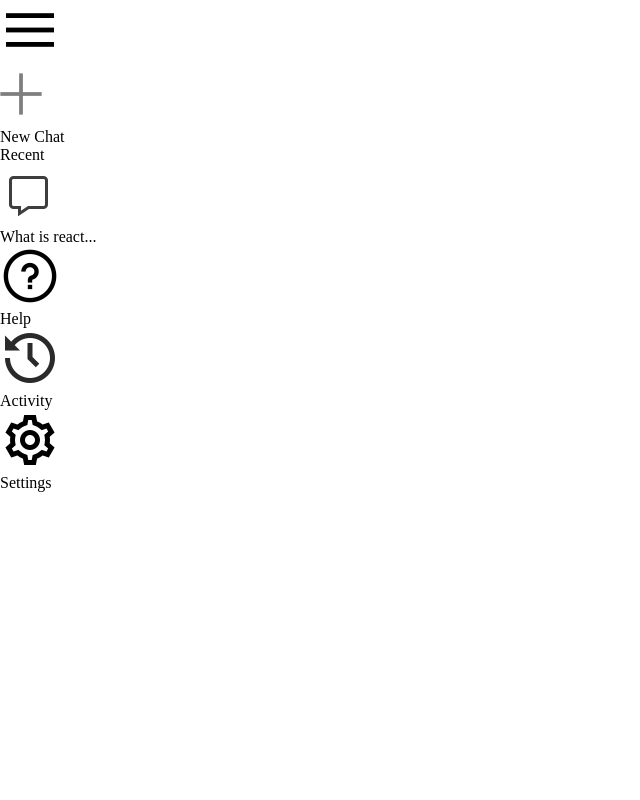
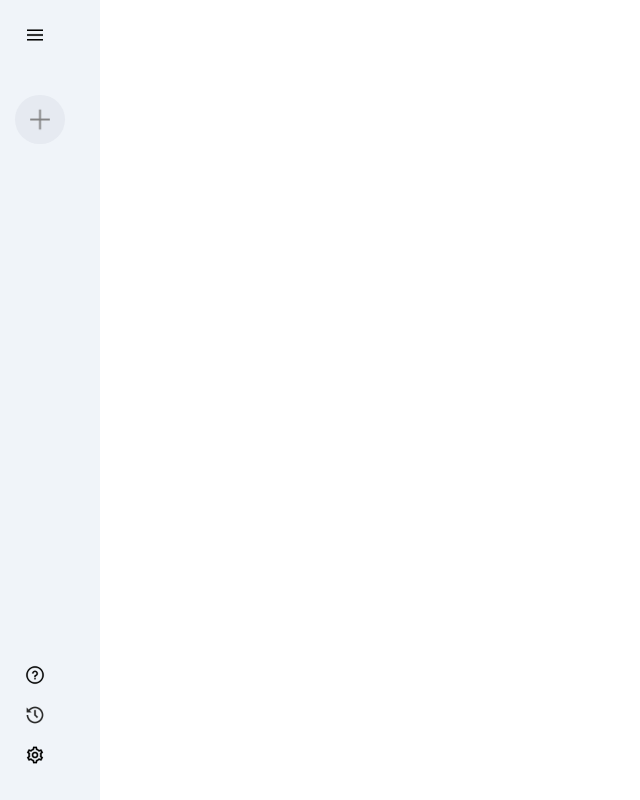
Before and after one commit to vandanabhakuni/Gemini-Clone, a React (Vite) app in the folder frontend/: page / in a window 1280 px wide. Shown: the whole page, without its empty margins (0-640 px from the left). Built offline with nearby package versions, Linux system fonts and the light colour scheme.

Commit message:
first commit

```diff
--- a/frontend/src/components/Sidebar/Sidebar.jsx
+++ b/frontend/src/components/Sidebar/Sidebar.jsx
@@ -1,36 +1,39 @@
-import React from 'react'
-import './Sidebar.css'
-import {assets} from '../../assets/assets'
+import React, { useState } from 'react'
+import { assets } from '../../assets/assets'
 
 const Sidebar = () => {
+
+    const [extended, setExtended] = useState(false)
     return (
-    <div className='sidebar'>
+        <div className='py-[25px] px-[15px] box-border min-h-[100vh] inline-flex flex-col justify-between bg-[#f0f4f9]'>
             <div className="top">
-        <img className='menu' src={assets.menu_icon} alt="" />
-        <div className="new-chat">
-            <img src={assets.plus_icon} alt="" />
-            <p>New Chat</p>
+                <img onClick={()=> setExtended(prev=>!prev)} className='w-[20px] block ml-[10px] cursor-pointer' src={assets.menu_icon} alt="" />
+                <div className='mt-[50px] inline-flex items-center gap-[10px] py-[10px] px-[15px] bg-[#e6eaf1] rounded-[50px] font-[14px] font-gray-700 cursor-pointer'>
+                    <img className='w-[20px]' src={assets.plus_icon} alt="" />
+                    {extended ? <p>New Chat</p> : null}
                 </div>
-        <div className="recent">
-            <p className="recent-title">Recent</p>
-            <div className="recent-entry">
-                <img src={assets.message_icon} alt="" />
+                {extended
+                    ? <div className='flex flex-col'>
+                        <p className='mt-[30px] mb-[20px] '>Recent</p>
+                        <div className='flex items-start gap-[10px] p-[10px] pr-[40px] rounded-[50px] text-[#282828] cursor-pointer hover:bg-[#e2e6eb]'>
+                            <img className='w-[20px]' src={assets.message_icon} alt="" />
                             <p>What is react...</p>
                         </div>
                     </div>
+                    : null}
             </div>
-      <div className="bottom">
-        <div className="bottom-item recent-entry">
-            <img src={assets.question_icon} alt="" />
-            <p>Help</p>
+            <div className='flex flex-col'>
+                <div className='pr-[10px] flex items-start gap-[10px] p-[10px] pr-[40px] rounded-[50px] text-[#282828] cursor-pointer hover:bg-[#e2e6eb]'>
+                    <img className='w-[20px]' src={assets.question_icon} alt="" />
+                    {extended ? <p>Help</p> : null}
                 </div>
-        <div className="bottom-item recent-entry">
-            <img src={assets.history_icon} alt="" />
-            <p>Activity</p>
+                <div className="pr-[10px] bottom-item flex items-start gap-[10px] p-[10px] pr-[40px] rounded-[50px] text-[#282828] cursor-pointer hover:bg-[#e2e6eb]">
+                    <img className='w-[20px]' src={assets.history_icon} alt="" />
+                    {extended ? <p>Activity</p> : null}
                 </div>
-        <div className="bottom-item recent-entry">
-            <img src={assets.setting_icon} alt="" />
-            <p>Settings</p>
+                <div className="pr-[10px] bottom-item flex items-start gap-[10px] p-[10px] pr-[40px] rounded-[50px] text-[#282828] cursor-pointer hover:bg-[#e2e6eb]">
+                    <img className='w-[20px]' src={assets.setting_icon} alt="" />
+                    {extended ? <p>Settings</p> : null}
                 </div>
             </div>
         </div>
--- a/frontend/src/index.css
+++ b/frontend/src/index.css
@@ -1,4 +1,4 @@
-*{
+/* *{
  padding: 0;
  margin: 0;
  box-sizing: border-box;
@@ -6,4 +6,5 @@
 #root{
   min-height: 100vh;
   display: flex;
-}
+} */
+ @import "tailwindcss"
```
Also changed, not shown: frontend/src/components/Sidebar/Sidebar.css (deleted). Lines whose indentation alone changed are shown as unchanged.
